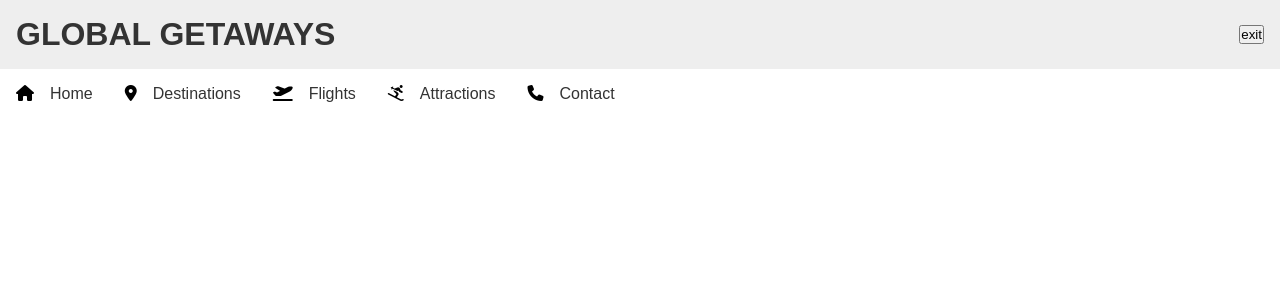
After one commit to erykglowacki1/GlobalGetaways, a PHP site: page /templates/adminHeader.php in a window 1280 px wide. The commit adds this page. Shown: the top 300 px of the page. Run offline with PHP 8.4, Linux system fonts and the light colour scheme.

Commit message:
admin exit page

```diff
--- a/root/adminFiles/admin.php
+++ b/root/adminFiles/admin.php
@@ -1,5 +1,5 @@
 <?php
-require "../templates/header.php";
+require "../templates/adminHeader.php";
 
 ?>
 
--- /dev/null
+++ b/root/templates/adminHeader.php
@@ -0,0 +1,42 @@
+<!DOCTYPE html>
+
+<html lang="en">
+<head>
+    <meta charset="UTF-8">
+    <meta name="viewport" content="width=device-width, initial-scale=1.0">
+    <link rel="stylesheet" href="https://cdnjs.cloudflare.com/ajax/libs/font-awesome/6.4.2/css/all.min.css">
+    <link rel="stylesheet" href="css/style.css">
+    <title>Global Getaways</title>
+
+
+</head>
+
+<body>
+<header>
+
+    <div class="title-bar">
+        <div class="global-getaways">
+            <h1>Global Getaways</h1>
+        </div>
+        <div class="exit">
+            <a href="/index.php"><button>exit</button></a>
+        </div>
+    </div>
+
+    <!-- Navigation Bar -->
+    <nav class="navbar">
+        <ul class="nav-links">
+            <li><i class="fa-solid fa-house"></i><a href="">Home</a></li>
+            <li><i class="fa-solid fa-location-dot"></i><a href="#">Destinations</a></li>
+            <li><i class="fa-solid fa-plane-departure"></i><a href="#">Flights</a></li>
+            <li><i class="fa-solid fa-person-skiing"></i><a href="#">Attractions</a></li>
+            <li><i class="fa-solid fa-phone"></i><a href="#">Contact</a></li>
+
+        </ul>
+        <div class="burger">
+            <div class="line1"></div>
+            <div class="line2"></div>
+            <div class="line3"></div>
+        </div>
+    </nav>
+</header>
```
